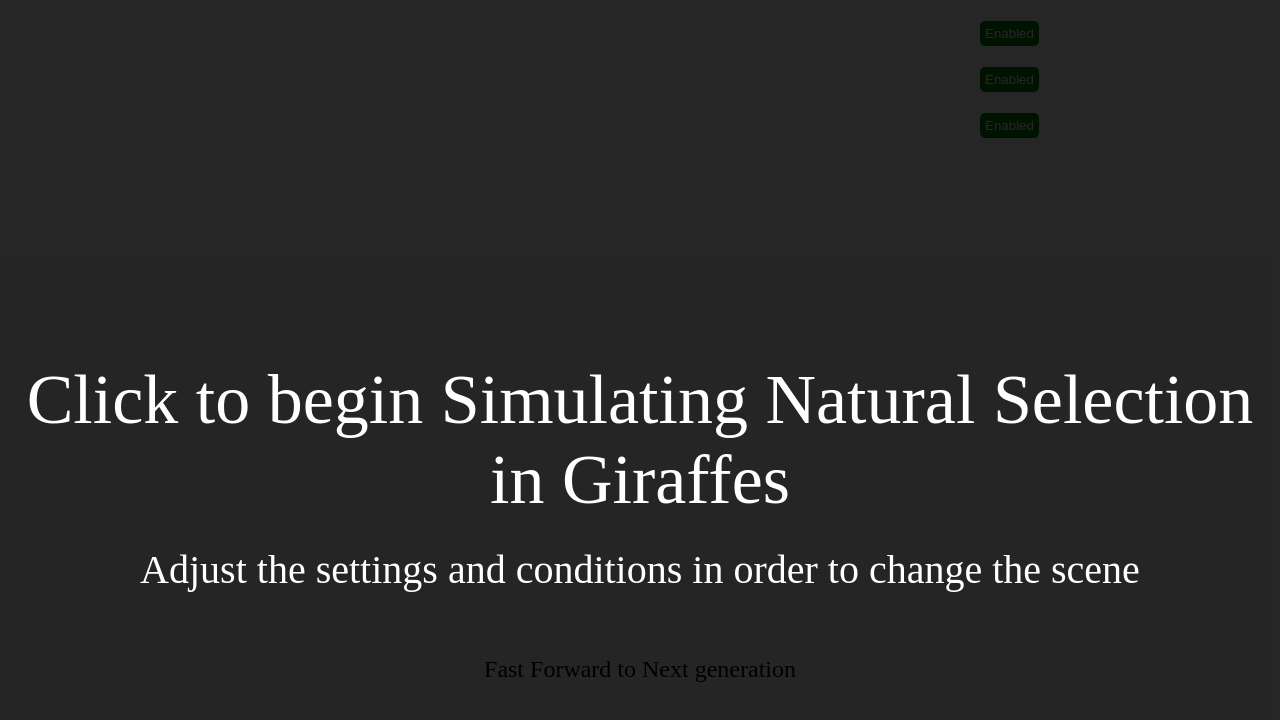
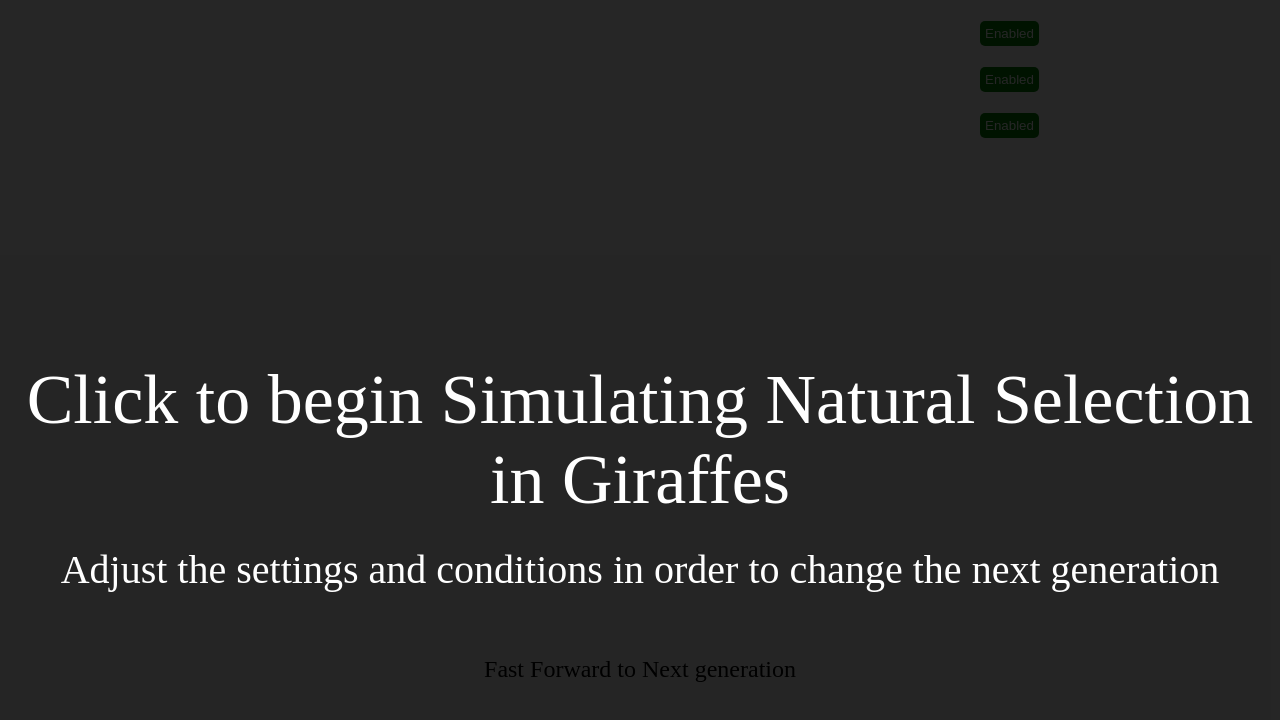
Before and after one commit to defmaxeng/EvolutionSimulator, a plain HTML site: page index.html in a window 1280 px wide. Drawn offline with nearby package versions, Linux system fonts and the light colour scheme.

Commit message:
Update index.html to say generations instead of Scene

```diff
--- a/index.html
+++ b/index.html
@@ -6,7 +6,7 @@
 <link rel="stylesheet" type="text/css" href="styles.css">
 </head>
 <body>
-   <div id="begin">Click to begin Simulating Natural Selection in Giraffes<br /><span id="smaller">Adjust the settings and conditions in order to change the scene</span></div>
+   <div id="begin">Click to begin Simulating Natural Selection in Giraffes<br /><span id="smaller">Adjust the settings and conditions in order to change the next generation</span></div>
    <div class="crosshair"></div>
    <div id="centerpos">
       <div id="pos" onclick="this._restartScene()">Fast Forward to Next generation</div>
```
